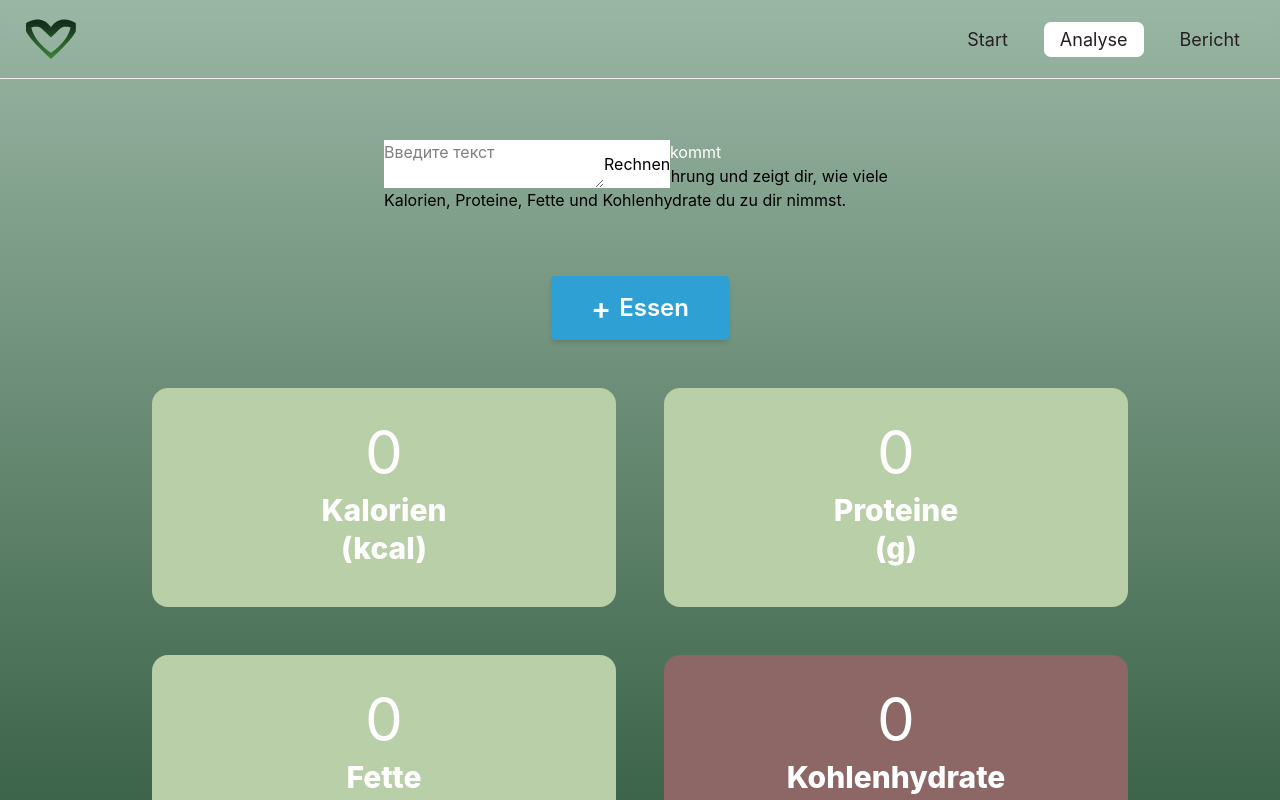
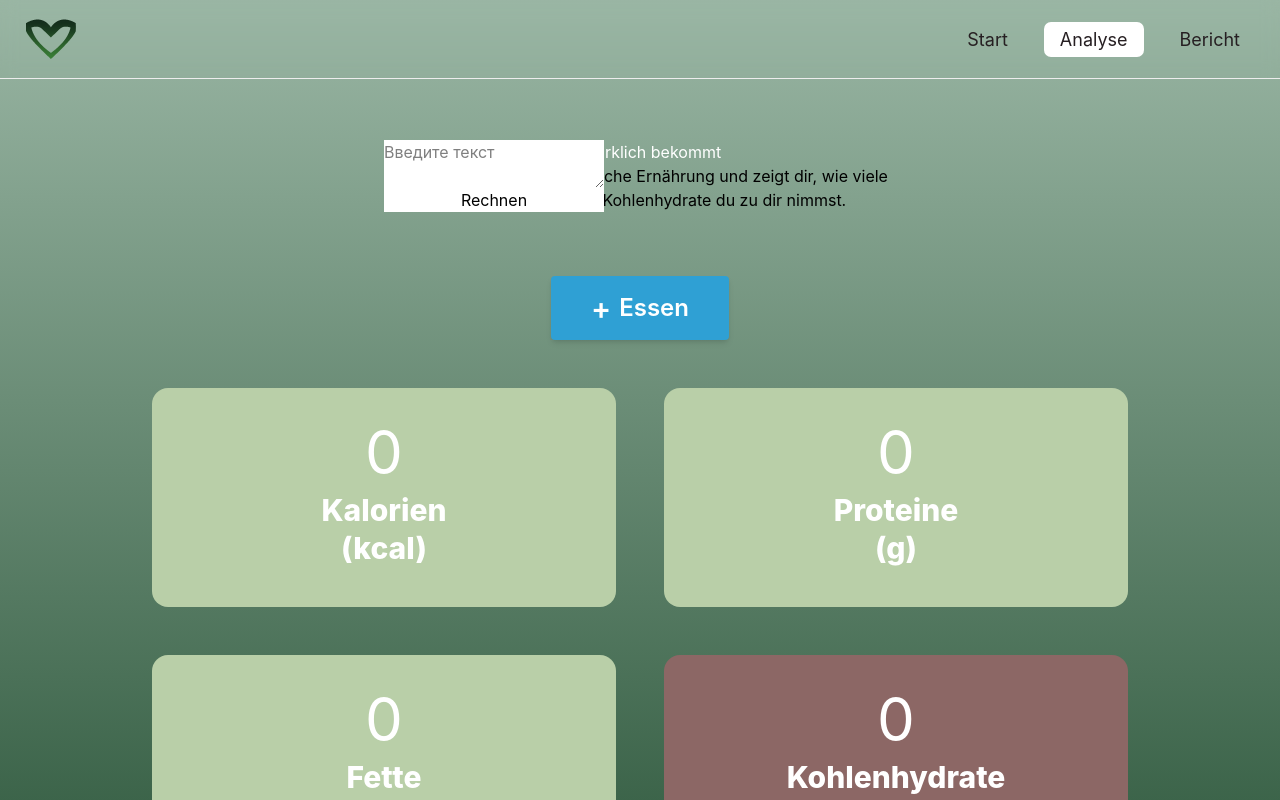
Before and after one commit to SerhiiBab/ai-nutri, a React (Vite) app: page /heute in a window 1280 px wide. Shown: the top 800 px of the page. Built offline with nearby package versions, Linux system fonts and the light colour scheme.

Commit message:
Initial commit

```diff
--- a/src/components/DeepSeekChat.tsx
+++ b/src/components/DeepSeekChat.tsx
@@ -57,7 +57,7 @@ const DeepSeekChat = () => {
   };
 
   return (
-    <div className="absolute bg-white flex" style={{ maxWidth: 600 }}>
+    <div className="absolute bg-white flex flex-col" style={{ maxWidth: 600 }}>
       <textarea
         placeholder="Введите текст"
         value={text}
```
